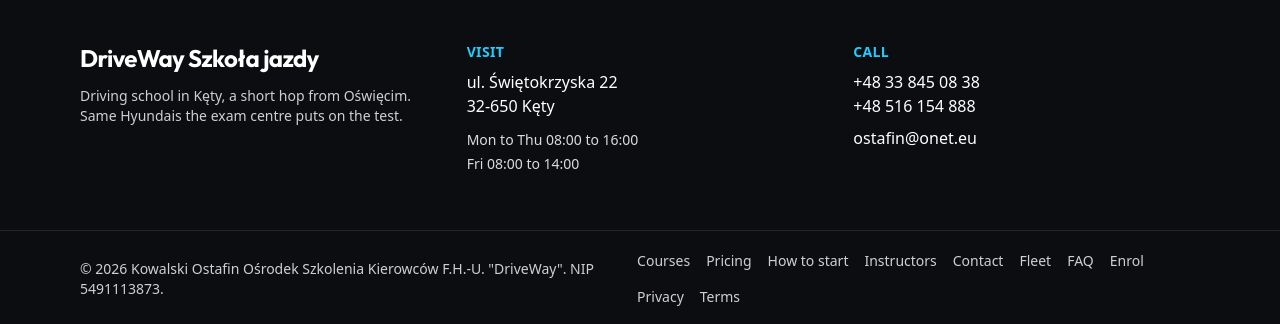
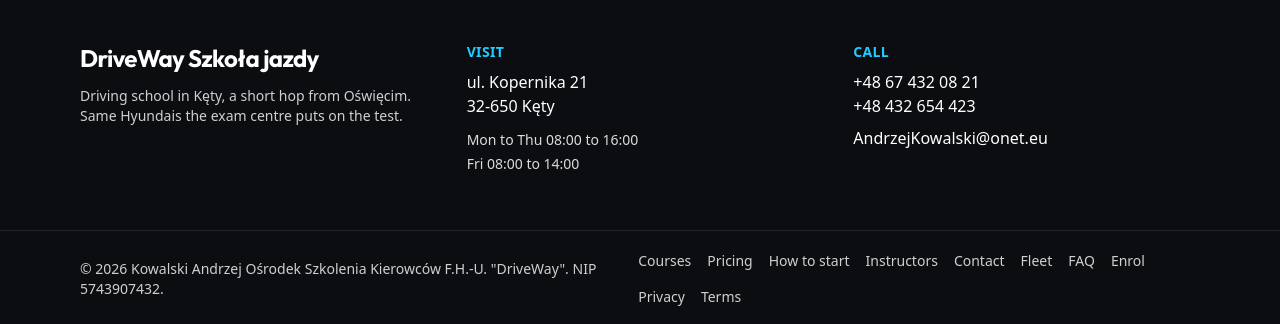
Before and after one commit to mayankdhokal/driving, a Next.js app: page /en in a window 1280 px wide. Shown: the part 6828-7152 px from the top of the page. Built offline with nearby package versions, Linux system fonts and the light colour scheme; no server answers.

Commit message:
Update school.ts

```diff
--- a/content/school.ts
+++ b/content/school.ts
@@ -2,26 +2,26 @@
 
 export const school = {
   name: "DriveWay Szkoła jazdy",
-  legalName: 'Kowalski Ostafin Ośrodek Szkolenia Kierowców F.H.-U. "DriveWay"',
-  nip: "5491113873",
+  legalName: 'Kowalski Andrzej Ośrodek Szkolenia Kierowców F.H.-U. "DriveWay"',
+  nip: "5743907432",
   regon: "851766105",
   founded: 2003,
   phone: {
-    office: "+48 33 845 08 38",
-    mobile: "+48 516 154 888",
-    whatsapp: "+48 516 154 888",
+    office: "+48 67 432 08 21",
+    mobile: "+48 432 654 423",
+    whatsapp: "+48 897 531 785",
   },
   extraPhones: [
-    { label: { en: "Manager", pl: "Kierownik" }, number: "+48 603 931 507" },
-    { label: { en: "Tomasz", pl: "Tomasz" }, number: "+48 739 293 314" },
+    { label: { en: "Manager", pl: "Kierownik" }, number: "+48 643 234 645" },
+    { label: { en: "Tomasz", pl: "Tomasz" }, number: "+48 329 976 585" },
   ],
-  email: "ostafin@onet.eu",
+  email: "AndrzejKowalski@onet.eu",
   bank: {
     name: "ING",
-    iban: "PL66 1050 1113 1000 0090 7368 3360",
+    iban: "PL66 1093 1211 1000 5234 7368 2431",
   },
   address: {
-    street: "ul. Świętokrzyska 22",
+    street: "ul. Kopernika 21",
     postcode: "32-650",
     city: "Kęty",
     region: {
```
